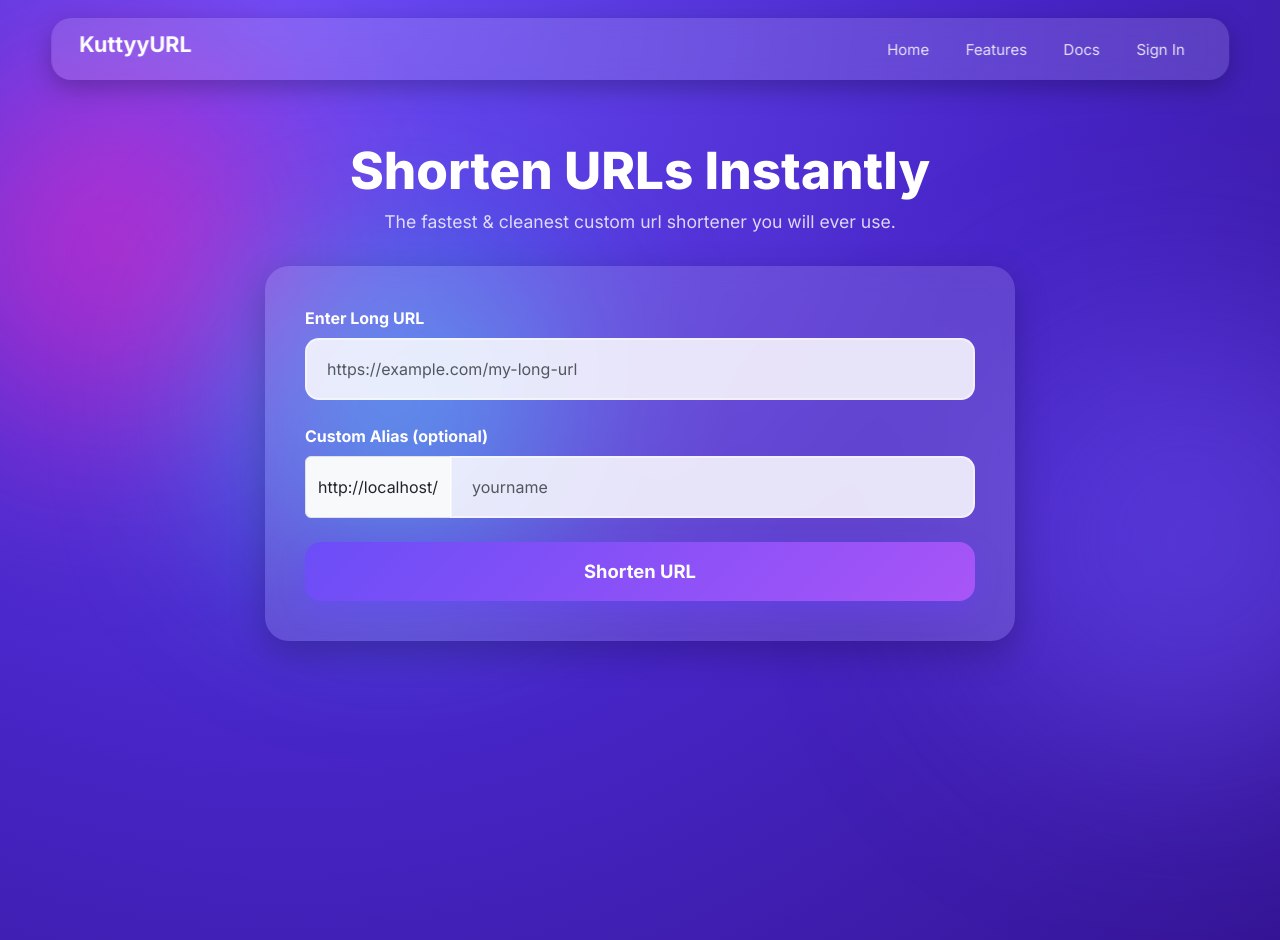
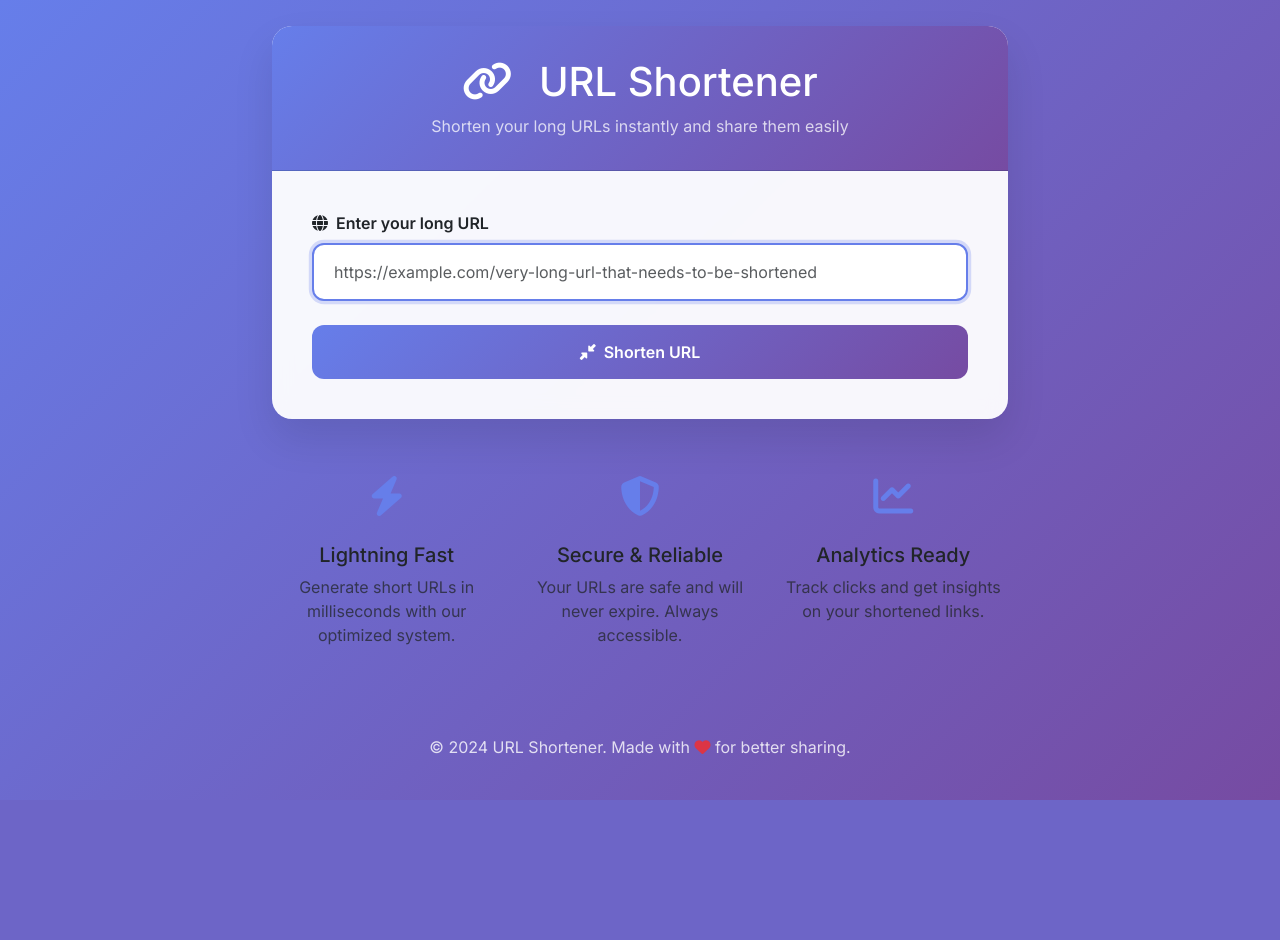
Before and after one commit to SANTHOSH-VJ/url-saas, a Flask app: page / in a window 1280 px wide. After the commit the page ends 800 px from the top, so only its background shows below. Run offline with Flask 3, Linux system fonts and the light colour scheme.

Commit message:
Update index.html

```diff
--- a/templates/index.html
+++ b/templates/index.html
@@ -3,285 +3,314 @@
 <head>
     <meta charset="UTF-8">
     <meta name="viewport" content="width=device-width, initial-scale=1.0">
-    <title>Tiny – Premium URL Shortener</title>
+    <title>URL Shortener - Shorten Your Links Instantly</title>
 
-    <!-- Fonts -->
-    <link href="https://fonts.googleapis.com/css2?family=Inter:wght@300;400;500;600;700;800&display=swap" rel="stylesheet">
-    <link href="https://cdnjs.cloudflare.com/ajax/libs/font-awesome/6.5.0/css/all.min.css" rel="stylesheet">
-
-    <!-- Bootstrap -->
-    <link rel="stylesheet" href="https://cdn.jsdelivr.net/npm/bootstrap@5.3.0/dist/css/bootstrap.min.css">
+    <link href="https://cdn.jsdelivr.net/npm/bootstrap@5.3.0/dist/css/bootstrap.min.css" rel="stylesheet">
+    <link href="https://cdnjs.cloudflare.com/ajax/libs/font-awesome/6.4.0/css/all.min.css" rel="stylesheet">
+    <link href="https://fonts.googleapis.com/css2?family=Inter:wght@300;400;500;600;700&display=swap" rel="stylesheet">
 
     <style>
-        /* GLOBAL */
         body {
             font-family: 'Inter', sans-serif;
-            background: radial-gradient(circle at top, #6b4df7, #4725c7, #31128b);
+            background: linear-gradient(135deg, #667eea 0%, #764ba2 100%);
             min-height: 100vh;
-            overflow-x: hidden;
-            animation: bgMove 12s ease infinite alternate;
-            background-size: 180%;
+        }
+        .main-container {
+            min-height: 100vh;
+            display: flex;
+            align-items: center;
+            justify-content: center;
+            padding: 20px;
+        }
+        .card {
+            border: none;
+            border-radius: 20px;
+            box-shadow: 0 20px 40px rgba(0,0,0,0.1);
+            backdrop-filter: blur(10px);
+            background: rgba(255, 255, 255, 0.95);
         }
 
-        @keyframes bgMove {
-            0% { background-position: 0% 0%; }
-            100% { background-position: 100% 100%; }
+        .card-header {
+            background: linear-gradient(135deg, #667eea 0%, #764ba2 100%);
+            color: white;
+            border-radius: 20px 20px 0 0 !important;
+            padding: 2rem;
+            text-align: center;
         }
 
-        /* BLOBS */
-        .blob {
-            position: fixed;
-            border-radius: 50%;
-            filter: blur(100px);
-            opacity: .55;
-            animation: floatBlob 18s infinite alternate ease-in-out;
-            z-index: -1;
-        }
-        .blob1 { width: 350px; height: 350px; background: #ff22bb; top: 10%; left: -60px; }
-        .blob2 { width: 420px; height: 420px; background: #6b4df7; bottom: 5%; right: -120px; }
-        .blob3 { width: 280px; height: 280px; background: #25e8ff; bottom: 30%; left: 20%; }
-
-        @keyframes floatBlob {
-            from { transform: translateY(0px) scale(1); }
-            to   { transform: translateY(-40px) scale(1.1); }
-        }
-
-        /* NAVBAR */
-        .glass-nav {
-            position: fixed;
-            top: 18px;
-            left: 50%;
-            transform: translateX(-50%);
-            width: 92%;
-            max-width: 1200px;
-            background: rgba(255,255,255,0.14);
-            border-radius: 20px;
-            backdrop-filter: blur(10px);
-            box-shadow: 0 8px 25px rgba(0,0,0,0.25);
-            padding: 14px 28px;
-            z-index: 1000;
-        }
-        .nav-logo {
-            font-size: 1.35rem;
-            font-weight: 700;
-            color: white;
-        }
-        .nav-links a {
-            margin: 0 16px;
-            font-size: 15px;
-            color: rgba(255,255,255,0.85);
-            text-decoration: none;
-            transition: .2s;
-        }
-        .nav-links a:hover { color: white; }
-
-        /* HERO */
-        .hero {
-            margin-top: 140px;
-            text-align: center;
-        }
-        .hero h1 {
-            font-size: 3.2rem;
-            font-weight: 800;
-            color: white;
-        }
-        .hero p {
-            font-size: 1.1rem;
-            color: rgba(255,255,255,0.8);
-            margin-bottom: 30px;
-        }
-
-        /* FORM CARD */
-        .main-card {
-            width: 100%;
-            max-width: 750px;
-            margin: 0 auto 80px auto;
-            padding: 40px;
-            border-radius: 24px;
-            background: rgba(255,255,255,0.14);
-            backdrop-filter: blur(12px);
-            box-shadow: 0 12px 35px rgba(0,0,0,.22);
+        .card-body {
+            padding: 2.5rem;
         }
 
         .form-control {
-            border-radius: 14px;
-            padding: 17px 20px;
-            border: 2px solid rgba(255,255,255,0.5);
-            background: rgba(255,255,255,0.85);
+            border-radius: 12px;
+            border: 2px solid #e9ecef;
+            padding: 15px 20px;
             font-size: 16px;
-            transition: .25s;
-        }
-        .form-control:focus {
-            border-color: white;
-            box-shadow: 0 0 0 4px rgba(255,255,255,0.25);
+            transition: all 0.3s ease;
         }
 
-        /* BUTTON */
-        .btn-primary {
-            background: linear-gradient(135deg, #6b4df7 0%, #a855f7 100%);
-            padding: 16px;
-            border-radius: 16px;
-            border: none;
-            font-size: 1.15rem;
-            font-weight: 700;
-            color: white;
-            box-shadow: 0 10px 25px rgba(104,64,255,0.4);
-            transition: 0.3s;
-        }
-        .btn-primary:hover {
-            transform: translateY(-4px) scale(1.02);
-            box-shadow: 0 14px 30px rgba(104,64,255,0.6);
+        .form-control:focus {
+            border-color: #667eea;
+            box-shadow: 0 0 0 0.2rem rgba(102, 126, 234, 0.25);
         }
 
-        /* RESULT BOX */
-        #resultContainer {
-            display: none;
-            opacity: 0;
-            transition: opacity 0.6s ease;
-        }
-        #resultContainer.show {
-            display: block;
-            opacity: 1;
+        .btn-primary {
+            background: linear-gradient(135deg, #667eea 0%, #764ba2 100%);
+            border: none;
+            border-radius: 12px;
+            padding: 15px 30px;
+            font-weight: 600;
+            font-size: 16px;
+            transition: all 0.3s ease;
         }
 
-        .result-box {
-            background: rgba(255,255,255,0.92);
-            padding: 22px;
-            border-radius: 16px;
-            border-left: 6px solid #6b4df7;
-            box-shadow: 0 5px 20px rgba(0,0,0,0.15);
+        .btn-primary:hover {
+            transform: translateY(-2px);
+            box-shadow: 0 10px 20px rgba(102, 126, 234, 0.3);
         }
-        .short-url-display {
+
+        .result-container {
+            margin-top: 2rem;
+            padding: 1.5rem;
+            background: #f8f9fa;
+            border-radius: 12px;
+            border-left: 4px solid #667eea;
+        }
+
+        .result-url {
             font-family: 'Courier New', monospace;
             background: white;
-            padding: 12px;
-            border-radius: 10px;
-            border: 1px solid #ddd;
-            font-size: 15px;
+            padding: 10px 15px;
+            border-radius: 8px;
+            border: 1px solid #dee2e6;
             word-break: break-all;
         }
 
-        /* FEATURES */
-        .feature-card {
-            padding: 30px;
-            background: rgba(255,255,255,0.15);
-            border-radius: 20px;
+        .copy-btn {
+            background: #28a745;
+            border: none;
+            border-radius: 8px;
             color: white;
-            height: 100%;
-            box-shadow: 0 10px 25px rgba(0,0,0,0.25);
+            padding: 8px 15px;
+            margin-left: 10px;
+            transition: all 0.3s ease;
+        }
+
+        .copy-btn:hover {
+            background: #218838;
+            transform: translateY(-1px);
+        }
+
+        .features {
+            margin-top: 3rem;
+        }
+
+        .feature-icon {
+            font-size: 2.5rem;
+            color: #667eea;
+            margin-bottom: 1rem;
+        }
+
+        .footer {
+            text-align: center;
+            margin-top: 3rem;
+            color: rgba(255, 255, 255, 0.8);
+        }
+
+        .loading {
+            display: none;
+        }
+
+        .spinner-border-sm {
+            width: 1rem;
+            height: 1rem;
         }
     </style>
 </head>
 <body>
+    <div class="main-container">
+        <div class="container">
+            <div class="row justify-content-center">
+                <div class="col-lg-8 col-md-10">
+                    <div class="card">
+                        <div class="card-header">
+                            <h1 class="mb-0">
+                                <i class="fas fa-link me-3"></i>
+                                URL Shortener
+                            </h1>
+                            <p class="mb-0 mt-2 opacity-75">Shorten your long URLs instantly and share them easily</p>
+                        </div>
+                        <div class="card-body">
+                            <form method="post" action="/shorten" id="urlForm">
+                                <div class="mb-4">
+                                    <label for="long_url" class="form-label fw-semibold">
+                                        <i class="fas fa-globe me-2"></i>Enter your long URL
+                                    </label>
+                                    <input
+                                        type="url"
+                                        class="form-control form-control-lg"
+                                        id="long_url"
+                                        name="long_url"
+                                        placeholder="https://example.com/very-long-url-that-needs-to-be-shortened"
+                                        required
+                                    >
+                                </div>
 
-    <!-- BLOBS -->
-    <div class="blob blob1"></div>
-    <div class="blob blob2"></div>
-    <div class="blob blob3"></div>
+                                <div class="d-grid">
+                                    <button type="submit" class="btn btn-primary btn-lg" id="submitBtn">
+                                        <span class="btn-text">
+                                            <i class="fas fa-compress-alt me-2"></i>Shorten URL
+                                        </span>
+                                        <span class="loading">
+                                            <span class="spinner-border spinner-border-sm me-2" role="status"></span>
+                                            Shortening...
+                                        </span>
+                                    </button>
+                                </div>
+                            </form>
 
-    <!-- NAVBAR -->
-    <nav class="glass-nav d-flex justify-content-between align-items-center">
-        <h3 class="nav-logo">KuttyyURL</h3>
-        <div class="nav-links">
-            <a href="#">Home</a>
-            <a href="#features">Features</a>
-            <a href="#">Docs</a>
-            <a href="#" class="nav-btn">Sign In</a>
-        </div>
-    </nav>
+                            <!-- Result Container -->
+                            <div id="resultContainer" class="result-container" style="display: none;">
+                                <h5 class="mb-3">
+                                    <i class="fas fa-check-circle text-success me-2"></i>
+                                    Your shortened URL is ready!
+                                </h5>
+                                <div class="d-flex align-items-center">
+                                    <div class="result-url flex-grow-1" id="resultUrl"></div>
+                                    <button class="copy-btn" onclick="copyToClipboard()">
+                                        <i class="fas fa-copy me-1"></i>Copy
+                                    </button>
+                                </div>
+                            </div>
+                        </div>
+                    </div>
 
-    <!-- HERO -->
-    <div class="container hero">
-        <h1>Shorten URLs Instantly</h1>
-        <p>The fastest & cleanest custom url shortener you will ever use.</p>
-    </div>
+                    <!-- Features Section -->
+                    <div class="features">
+                        <div class="row text-center">
+                            <div class="col-md-4 mb-4">
+                                <div class="feature-icon">
+                                    <i class="fas fa-bolt"></i>
+                                </div>
+                                <h5>Lightning Fast</h5>
+                                <p class="text-muted">Generate short URLs in milliseconds with our optimized system.</p>
+                            </div>
+                            <div class="col-md-4 mb-4">
+                                <div class="feature-icon">
+                                    <i class="fas fa-shield-alt"></i>
+                                </div>
+                                <h5>Secure & Reliable</h5>
+                                <p class="text-muted">Your URLs are safe and will never expire. Always accessible.</p>
+                            </div>
+                            <div class="col-md-4 mb-4">
+                                <div class="feature-icon">
+                                    <i class="fas fa-chart-line"></i>
+                                </div>
+                                <h5>Analytics Ready</h5>
+                                <p class="text-muted">Track clicks and get insights on your shortened links.</p>
+                            </div>
+                        </div>
+                    </div>
 
-    <!-- MAIN FORM CARD -->
-    <div class="main-card">
-        <form id="urlForm">
-            <label class="fw-bold text-white mb-2">Enter Long URL</label>
-            <input type="url" id="long_url" class="form-control mb-4"
-                   placeholder="https://example.com/my-long-url" required>
-
-            <label class="fw-bold text-white mb-2">Custom Alias (optional)</label>
-            <div class="input-group mb-4">
-                <span class="input-group-text" id="base-url"></span>
-                <input type="text" id="alias" class="form-control" placeholder="yourname">
-            </div>
-
-            <button type="submit" id="submitBtn" class="btn btn-primary w-100">
-                <span class="btn-text">Shorten URL</span>
-                <span class="loading" style="display:none;">
-                    <span class="spinner-border spinner-border-sm me-2"></span>
-                    Processing...
-                </span>
-            </button>
-        </form>
-
-        <!-- RESULT BOX -->
-        <div id="resultContainer">
-            <div class="result-box mt-4">
-                <div class="d-flex align-items-center">
-                    <a id="resultUrl" class="short-url-display flex-grow-1 me-3" target="_blank"></a>
-                    <button class="copy-btn btn btn-success px-3" onclick="copyToClipboard()">Copy</button>
+                    <div class="footer">
+                        <p>&copy; 2024 URL Shortener. Made with <i class="fas fa-heart text-danger"></i> for better sharing.</p>
+                    </div>
                 </div>
             </div>
         </div>
     </div>
 
-    <!-- JS -->
+    <!-- Bootstrap JS -->
+    <script src="https://cdn.jsdelivr.net/npm/bootstrap@5.3.0/dist/js/bootstrap.bundle.min.js"></script>
+
     <script>
-        // Show base domain
-        document.getElementById("base-url").textContent = window.location.origin + "/";
-
-        // Submit form
-        document.getElementById("urlForm").addEventListener("submit", async (e) => {
+        // Form submission with AJAX
+        document.getElementById('urlForm').addEventListener('submit', function(e) {
             e.preventDefault();
 
-            const btn = document.getElementById("submitBtn");
-            btn.querySelector(".btn-text").style.display = "none";
-            btn.querySelector(".loading").style.display = "inline-block";
-            btn.disabled = true;
+            const submitBtn = document.getElementById('submitBtn');
+            const btnText = submitBtn.querySelector('.btn-text');
+            const loading = submitBtn.querySelector('.loading');
+            const longUrl = document.getElementById('long_url').value;
 
+            // Show loading state
+            btnText.style.display = 'none';
+            loading.style.display = 'inline-block';
+            submitBtn.disabled = true;
+
+            // Create form data
             const formData = new FormData();
-            formData.append("long_url", document.getElementById("long_url").value);
-            formData.append("alias", document.getElementById("alias").value.replace(/\s+/g, "-"));
+            formData.append('long_url', longUrl);
 
-            try {
-                const response = await fetch("/shorten", { method: "POST", body: formData });
-                const data = await response.json();
-
-                if (data.success) showResult(data.short_url);
-                else showError(data.error);
-            } catch (err) {
-                showError("Server Error. Try again.");
-            }
-
-            btn.querySelector(".btn-text").style.display = "inline-block";
-            btn.querySelector(".loading").style.display = "none";
-            btn.disabled = false;
+            // Send AJAX request
+            fetch('/shorten', {
+                method: 'POST',
+                body: formData
+            })
+            .then(response => response.json())
+            .then(data => {
+                if (data.success) {
+                    showResult(data.short_url);
+                } else {
+                    showError('Failed to shorten URL. Please try again.');
+                }
+            })
+            .catch(error => {
+                console.error('Error:', error);
+                showError('An error occurred. Please try again.');
+            })
+            .finally(() => {
+                // Reset button state
+                btnText.style.display = 'inline-block';
+                loading.style.display = 'none';
+                submitBtn.disabled = false;
+            });
         });
 
-        function showResult(url) {
-            const box = document.getElementById("resultContainer");
-            document.getElementById("resultUrl").textContent = url;
-            document.getElementById("resultUrl").href = url;
-            box.classList.add("show");
+        // Copy to clipboard function
+        function copyToClipboard() {
+            const resultUrl = document.getElementById('resultUrl');
+            const copyBtn = document.querySelector('.copy-btn');
+
+            navigator.clipboard.writeText(resultUrl.textContent).then(function() {
+                // Change button text temporarily
+                const originalText = copyBtn.innerHTML;
+                copyBtn.innerHTML = '<i class="fas fa-check me-1"></i>Copied!';
+                copyBtn.style.background = '#28a745';
+
+                setTimeout(function() {
+                    copyBtn.innerHTML = originalText;
+                    copyBtn.style.background = '#28a745';
+                }, 2000);
+            });
         }
 
-        function showError(msg) {
-            const box = document.getElementById("resultContainer");
-            document.getElementById("resultUrl").innerHTML = `<span class='text-danger fw-bold'>${msg}</span>`;
-            document.getElementById("resultUrl").removeAttribute("href");
-            box.classList.add("show");
+        function showResult(shortUrl) {
+            const resultContainer = document.getElementById('resultContainer');
+            const resultUrl = document.getElementById('resultUrl');
+
+            resultUrl.textContent = shortUrl;
+            resultContainer.style.display = 'block';
+
+            // Scroll to result
+            resultContainer.scrollIntoView({ behavior: 'smooth' });
         }
 
-        function copyToClipboard() {
-            const text = document.getElementById("resultUrl").textContent;
-            navigator.clipboard.writeText(text);
-            alert("Copied to clipboard!");
+        function showError(message) {
+            const resultContainer = document.getElementById('resultContainer');
+            const resultUrl = document.getElementById('resultUrl');
+
+            resultUrl.innerHTML = `<span class="text-danger">${message}</span>`;
+            resultContainer.style.display = 'block';
+            resultContainer.style.borderLeftColor = '#dc3545';
+
+            // Scroll to result
+            resultContainer.scrollIntoView({ behavior: 'smooth' });
         }
+
+        // Auto-focus on URL input
+        document.getElementById('long_url').focus();
     </script>
-
 </body>
 </html>
```
